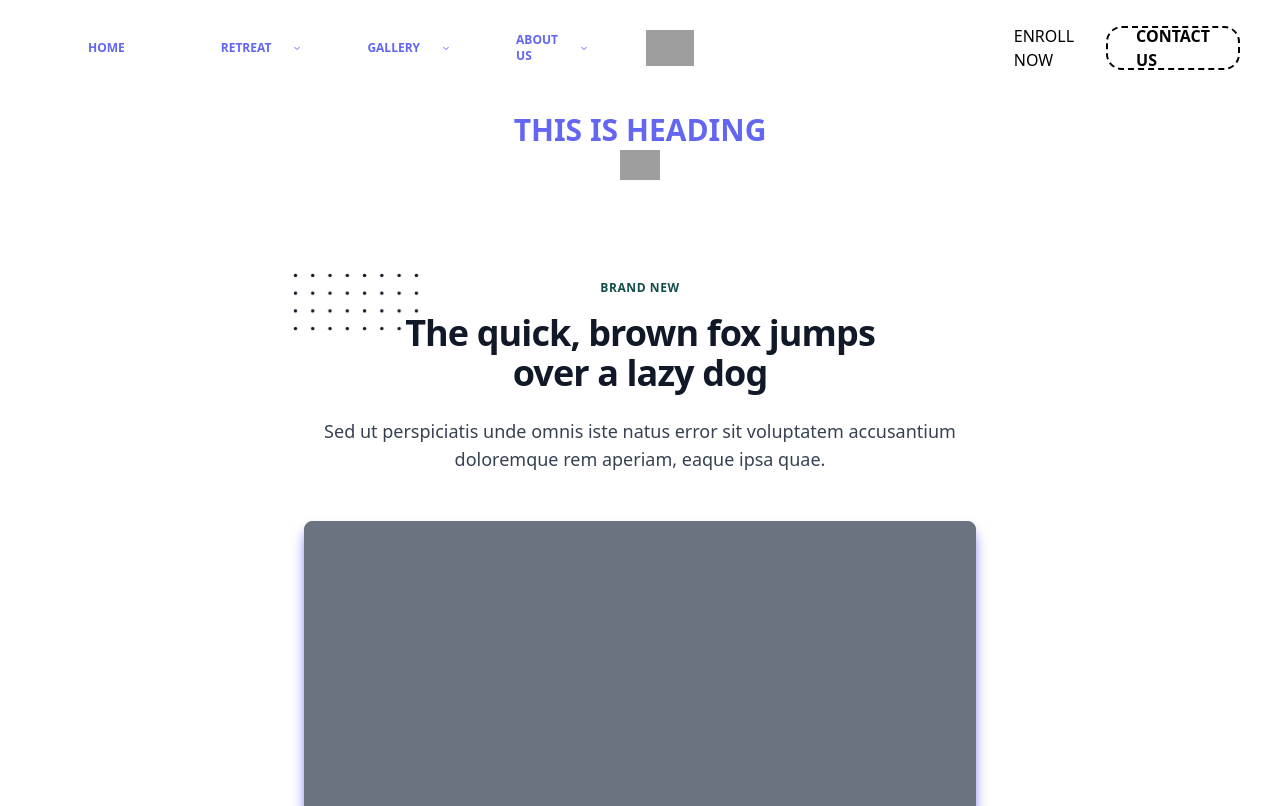
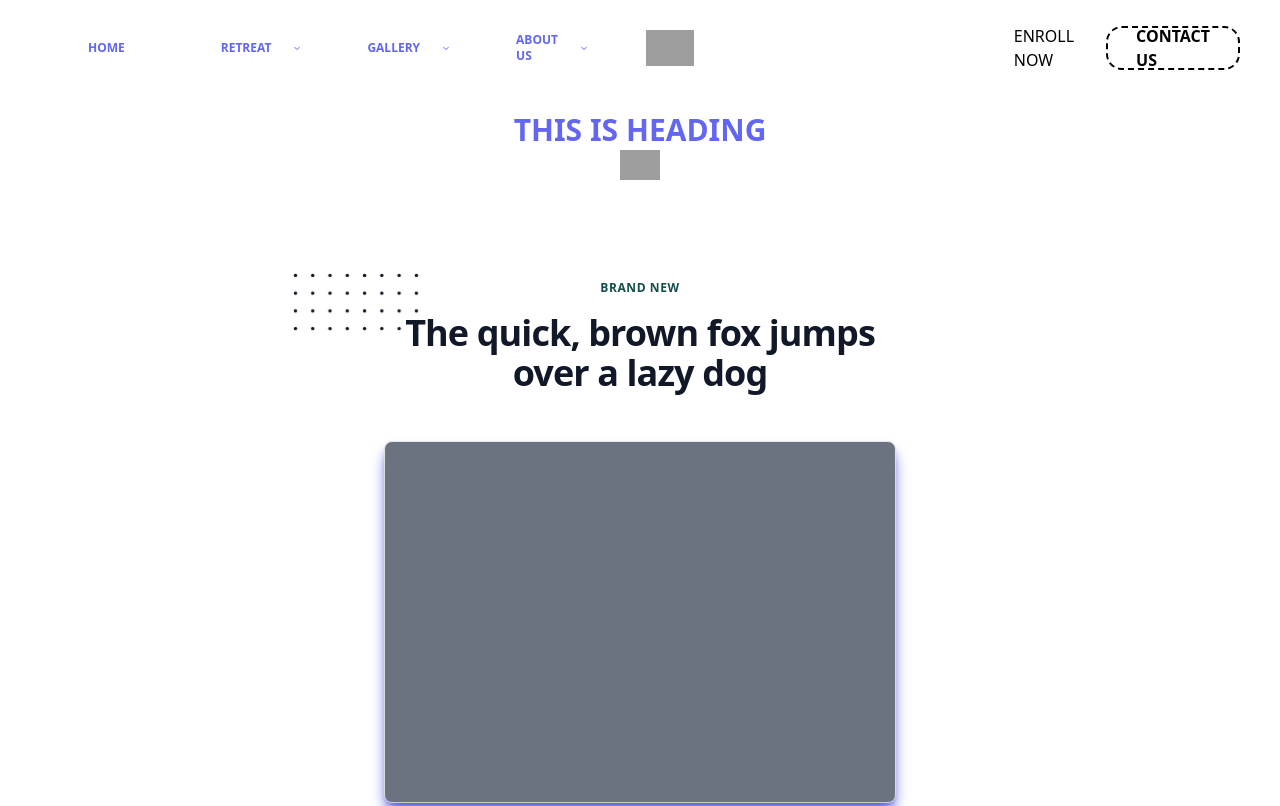
Before and after one commit to GUNGODD/mahakaal-yogpeeth-fed, a React (Vite) app: page /AboutUs in a window 1280 px wide. Shown: the top 806 px of the page. Built offline with nearby package versions, Linux system fonts and the light colour scheme; grey boxes are pictures that could not be loaded.

Commit message:
Youtube video player added

```diff
--- a/src/Components/AboutUs/TextArea.jsx
+++ b/src/Components/AboutUs/TextArea.jsx
@@ -1,20 +1,8 @@
-import React from 'react';
-import ReactPlayer from 'react-player/youtube';
-
-const VideoCard = () => (
-  <div className="relative w-full transition-shadow duration-300 hover:shadow-xl">
-    <div className="aspect-w-16 aspect-h-9 sm:aspect-w-16 sm:aspect-h-9 md:aspect-w-16 md:aspect-h-9 lg:aspect-w-16 lg:aspect-h-9">
-      <ReactPlayer
-        url="https://www.youtube.com/watch?v=iV2UJPwueEk"
-        controls
-        width="100%"
-        height="100%"
-      />
-    </div>
-  </div>
-);
+import ReactPlayer from "react-player";
 
 export const Content = () => {
+  const videoUrl = 'https://www.youtube.com/watch?v=dQw4w9WgXcQ';
+
   return (
     <div className="px-4 py-16 mx-auto sm:max-w-xl md:max-w-full lg:max-w-screen-xl md:px-24 lg:px-8 lg:py-20">
       <div className="max-w-xl mb-10 md:mx-auto sm:text-center lg:max-w-2xl md:mb-12">
@@ -51,26 +39,19 @@ export const Content = () => {
           </span>{' '}
           quick, brown fox jumps over a lazy dog
         </h2>
-        <p className="text-base text-gray-700 md:text-lg">
-          Sed ut perspiciatis unde omnis iste natus error sit voluptatem
-          accusantium doloremque rem aperiam, eaque ipsa quae.
-        </p>
       </div>
       <div className="mx-auto lg:max-w-2xl">
-        <div className="relative w-full transition-shadow duration-300 hover:shadow-xl">
-          <div className="relative rounded-lg w-full aspect-w-16 aspect-h-16 sm:aspect-w-16 sm:aspect-video md:aspect-w-16 md:aspect-video lg:aspect-w-16 lg:aspect-video bg-gray-500 border border-gray-500 shadow-lg shadow-indigo-500">
-            <ReactPlayer
-              url="https://www.youtube.com/watch?v=iV2UJPwueEk"
-              controls
-              width="100%"
-              height="100%"
-            />
-          </div>
+        <div className="relative w-full border bg-gray-500 rounded-lg shadow-lg shadow-indigo-500 transition-shadow duration-300 hover:shadow-xl">
+          <ReactPlayer
+            url={videoUrl}
+            controls
+            width="100%"
+            className="md:max-h-lvh sm:max-h-96 rounded-lg shadow-lg"
+          />
         </div>
       </div>
     </div>
   );
 };
 
-
-export default Content
+export default Content;
```
